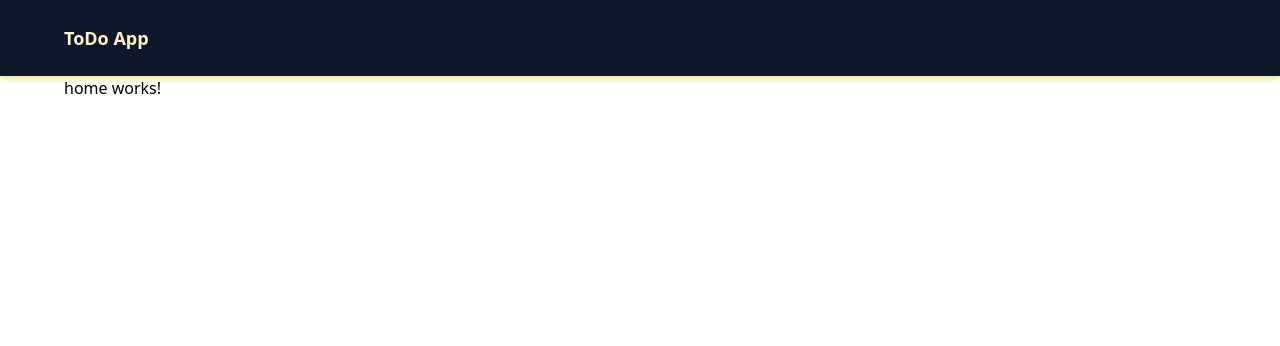
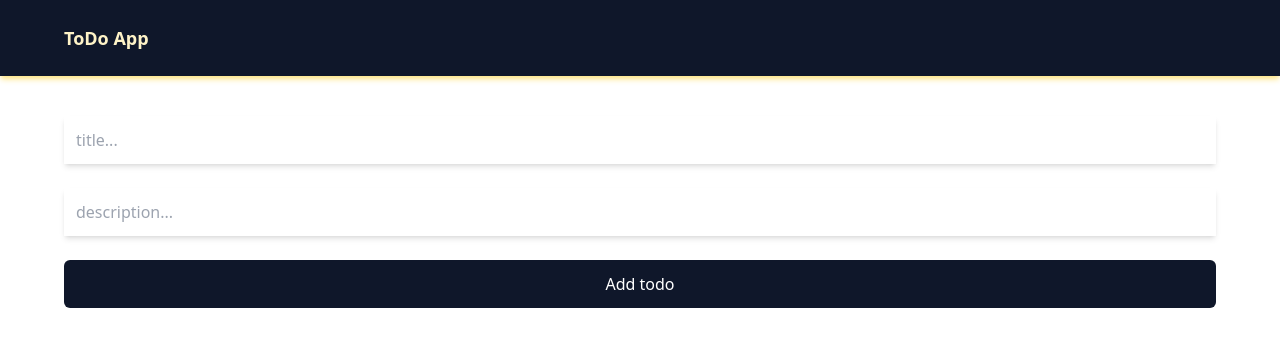
Before and after one commit to johnazt/todo-angular-start, an Angular app: page / in a window 1280 px wide. Shown: the top 346 px of the page. Built offline with nearby package versions, Linux system fonts and the light colour scheme.

Commit message:
add form component

```diff
--- a/src/app/app.component.ts
+++ b/src/app/app.component.ts
@@ -9,7 +9,7 @@ import { LayoutComponent } from './shared/ui/layout.component';
   imports: [CommonModule, HeaderComponent, LayoutComponent],
   template: `
     <app-header></app-header>
-    <app-layout> </app-layout>
+    <app-layout></app-layout>
   `,
   styles: ``,
 })
--- a/src/app/home/home.component.ts
+++ b/src/app/home/home.component.ts
@@ -1,13 +1,12 @@
 import { Component } from '@angular/core';
+import { TodoFormComponent } from './ui/todo-form.component';
 
 @Component({
   selector: 'app-home',
   standalone: true,
-  imports: [],
+  imports: [TodoFormComponent],
   template: `
-    <p>
-      home works!
-    </p>
+    <app-todo-form></app-todo-form>
   `,
   styles: ``
 })
--- /dev/null
+++ b/src/app/home/ui/todo-form.component.ts
@@ -0,0 +1,33 @@
+import { Component, inject } from '@angular/core';
+import { FormBuilder, ReactiveFormsModule, Validators } from '@angular/forms';
+
+@Component({
+  standalone: true,
+  selector: 'app-todo-form',
+  template: `
+    <form class="pt-10 flex flex-col gap-3 space-y-3" [formGroup]="todoForm">
+      <input
+        class="shadow-md p-3"
+        type="text"
+        formControlName="title"
+        placeholder="title..."
+      />
+      <input
+        type="text"
+        class="shadow-md p-3"
+        formControlName="description"
+        placeholder="description..."
+      />
+      <button class="bg-slate-900 text-white rounded-md p-3" type="submit">Add todo</button>
+    </form>
+  `,
+  imports: [ReactiveFormsModule],
+})
+export class TodoFormComponent {
+  private fb = inject(FormBuilder);
+
+  todoForm = this.fb.nonNullable.group({
+    title: ['', Validators.required],
+    description: [''],
+  });
+}
--- /dev/null
+++ b/src/app/shared/interfaces/todo.ts
@@ -0,0 +1,4 @@
+export default interface Todo {
+  title: string;
+  description: string;
+}
```
